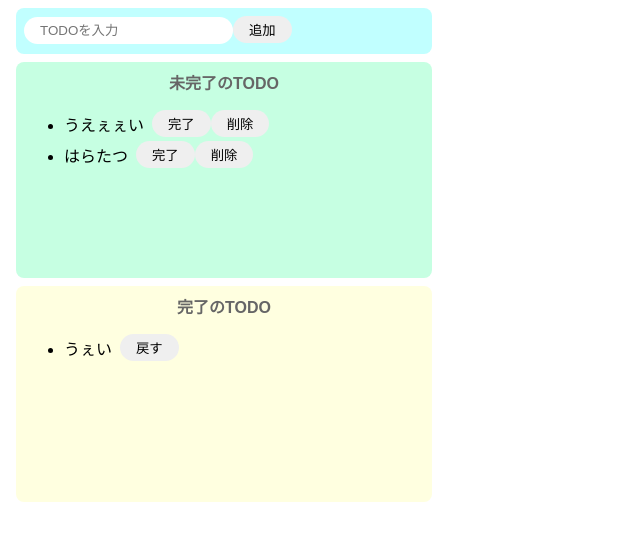
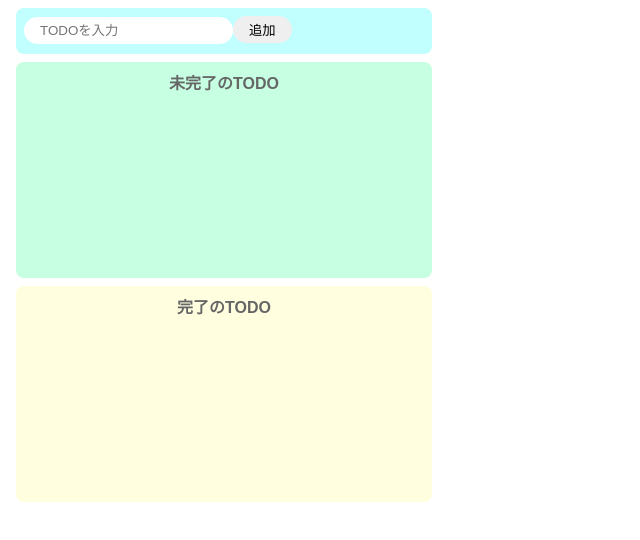
Before and after one commit to tmtkzk0823/React-TODO, a React (Create React App) app: page / in a window 1280 px wide. Shown: the top 540 px of the page, without its empty margins (0-640 px from the left). Built offline with nearby package versions, Linux system fonts and the light colour scheme.

Commit message:
Add: タスクの戻す機能

```diff
--- a/src/App.jsx
+++ b/src/App.jsx
@@ -4,11 +4,8 @@
 export const App = () => {
   const [todoText, setTodoText] = useState("");
 
-  const [incompleteTodos, setIncompleteTodos] = useState([
-    "うえぇぇい",
-    "はらたつ"
-  ]);
-  const [completeTodos, setCompleteTodos] = useState(["うぇい"]);
+  const [incompleteTodos, setIncompleteTodos] = useState([]);
+  const [completeTodos, setCompleteTodos] = useState([]);
 
   const onChangeTodoText = (event) => setTodoText(event.target.value);
 
@@ -32,6 +29,15 @@
     const newCompleteTodos = [...completeTodos, incompleteTodos[index]];
     setIncompleteTodos(newIncompleteTodos);
     setCompleteTodos(newCompleteTodos);
+  };
+
+  const onClickBack = (index) => {
+    const newCompleteTodos = [...completeTodos];
+    newCompleteTodos.splice(index, 1);
+
+    const newInCompleteTodos = [...incompleteTodos, completeTodos[index]];
+    setCompleteTodos(newCompleteTodos);
+    setIncompleteTodos(newInCompleteTodos);
   };
 
   return (
@@ -61,11 +67,11 @@
       <div className="complete-area">
         <p className="title">完了のTODO</p>
         <ul>
-          {completeTodos.map((todo) => {
+          {completeTodos.map((todo, index) => {
             return (
               <div key={todo} className="list-row">
                 <li>{todo}</li>
-                <button>戻す</button>
+                <button onClick={() => onClickBack(index)}>戻す</button>
               </div>
             );
           })}
```
